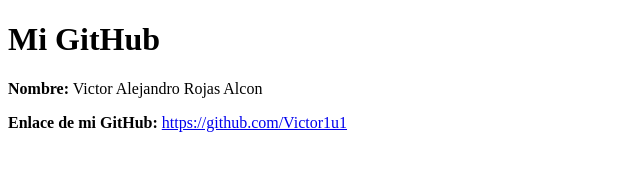
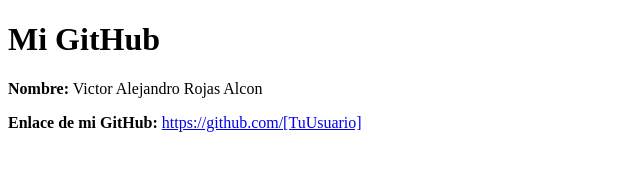
Before and after one commit to Victor1u1/Programacion-ll, a plain HTML site: page index.html in a window 1280 px wide. Shown: the full height of the page, 0-640 px from the left. Drawn offline with Linux system fonts and the light colour scheme.

Commit message:
index.html

```diff
--- a/index.html
+++ b/index.html
@@ -8,6 +8,6 @@
 <body>
     <h1>Mi GitHub</h1>
     <p><strong>Nombre:</strong> Victor Alejandro Rojas Alcon</p>
-     <p><strong>Enlace de mi GitHub:</strong> <a href="https://github.com/Victor1u1">https://github.com/Victor1u1</a></p>
+      <p><strong>Enlace de mi GitHub:</strong> <a href="https://github.com/[TuUsuario]">https://github.com/[TuUsuario]</a></p>
 </body>
 </html>
```
